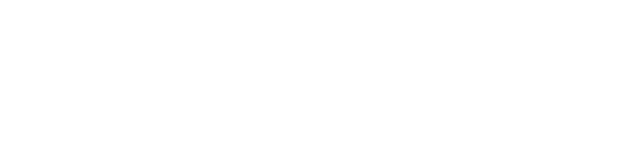
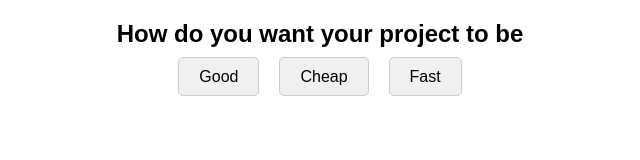
Before and after one commit to acciojob/toggler-js-nitishjaiswal2002, a website: page main.html in a window 1280 px wide. Shown: the whole page, without its empty margins (320-960 px from the left). Drawn offline with Linux system fonts and the light colour scheme.

Commit message:
created a submission

```diff
--- a/main.html
+++ b/main.html
@@ -1,16 +1,27 @@
 <!DOCTYPE html>
-
-<html>
-
+<html lang="en">
 <head>
-	<link rel="stylesheet" href="styles.css">
+  <meta charset="UTF-8">
+  <meta name="viewport" content="width=device-width, initial-scale=1.0">
+  <link rel="stylesheet" href="styles.css">
+  <title>Project Requirement Toggler</title>
 </head>
-
 <body>
-	<!-- the entire body must be written by student -->
-    <script type="text/javascript" src="./script.js">
-</script>
-
+  <h2>How do you want your project to be</h2>
+  <div class="toggle-container">
+    <div class="g1">
+      <input type="checkbox" id="good" class="toggle">
+      <span>Good</span>
+    </div>
+    <div class="g2">
+      <input type="checkbox" id="cheap" class="toggle">
+      <span>Cheap</span>
+    </div>
+    <div class="g3">
+      <input type="checkbox" id="fast" class="toggle">
+      <span>Fast</span>
+    </div>
+  </div>
+  <script src="script.js"></script>
 </body>
-
 </html>
--- a/script.js
+++ b/script.js
@@ -1 +1,22 @@
 //your JS code here. If required.
+// script.js
+// script.js
+document.addEventListener("DOMContentLoaded", function() {
+  const checkboxes = document.querySelectorAll('.toggle');
+
+  checkboxes.forEach(checkbox => {
+    checkbox.addEventListener('change', function() {
+      const checked = document.querySelectorAll('.toggle:checked');
+      if (checked.length > 2) {
+        this.checked = false;
+      }
+    });
+
+    // Toggle color on click
+    const span = checkbox.nextElementSibling;
+    span.addEventListener('click', () => {
+      checkbox.checked = !checkbox.checked;
+      checkbox.dispatchEvent(new Event('change'));
+    });
+  });
+});
--- a/styles.css
+++ b/styles.css
@@ -1 +1,39 @@
 /*  your css code here. If applicable */
+/* styles.css */
+body {
+  font-family: Arial, sans-serif;
+}
+
+h2 {
+  text-align: center;
+  margin-top: 20px;
+}
+
+.toggle-container {
+  display: flex;
+  justify-content: center;
+  margin-top: 20px;
+}
+
+.toggle-container .g1,
+.toggle-container .g2,
+.toggle-container .g3 {
+  margin: 0 10px;
+}
+
+input[type="checkbox"].toggle {
+  display: none;
+}
+
+input[type="checkbox"].toggle + span {
+  cursor: pointer;
+  padding: 10px 20px;
+  border: 1px solid #ccc;
+  border-radius: 5px;
+  background-color: #f0f0f0;
+}
+
+input[type="checkbox"].toggle:checked + span {
+  background-color: #4CAF50;
+  color: white;
+}
```
